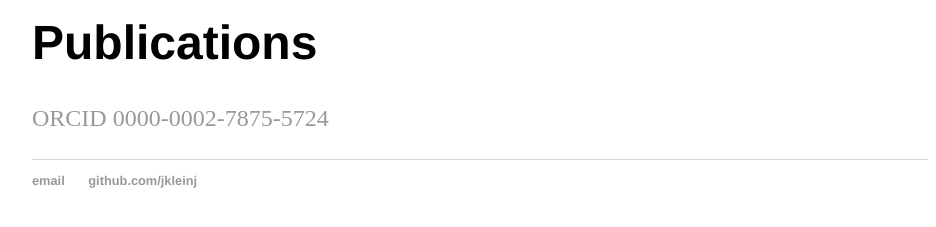
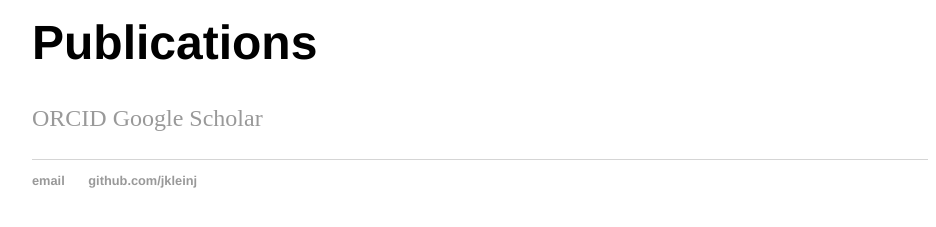
Before and after one commit to jkleinj/jkleinj.github.io, a Jekyll site: the page built from cv/cv.md, in a window 1280 px wide and 900 px high, scrolled down 2335 px. Shown: the part 652-879 px from the top of the window, without its empty margins (160-1096 px from the left). Built offline with Jekyll 4.4.1, drawn with Linux system fonts in a browser that asks for light colours; our own code applies the rules of GitHub Pages for plain Markdown files.

Commit message:
simplified

```diff
--- a/cv/cv.md
+++ b/cv/cv.md
@@ -99,4 +99,5 @@
 * Reviewer for various research funding organisations
 
 # Publications
-[ORCID 0000-0002-7875-5724](https://orcid.org/0000-0002-7875-5724)
+[ORCID](https://orcid.org/0000-0002-7875-5724)
+[Google Scholar](https://scholar.google.co.uk/citations?user=ZIZ075AAAAAJ&hl=en)
```
